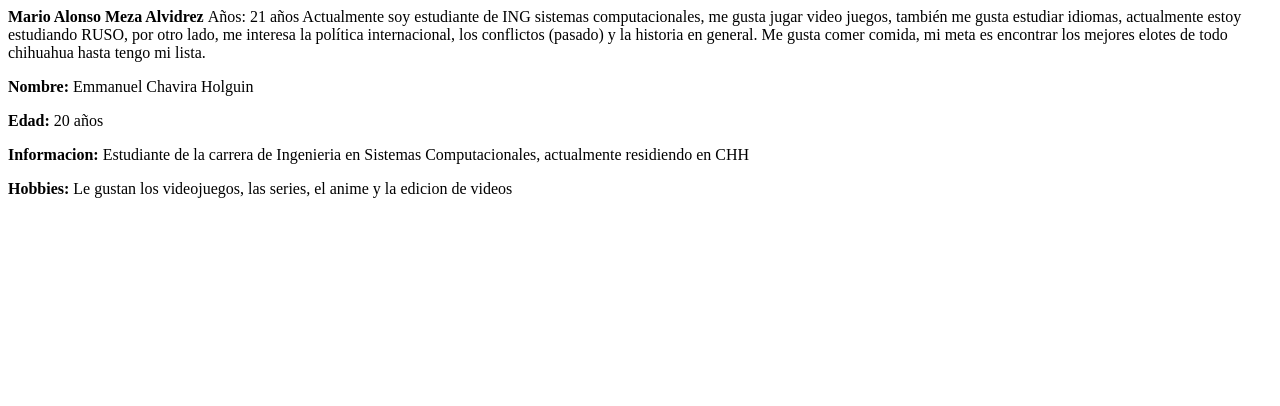
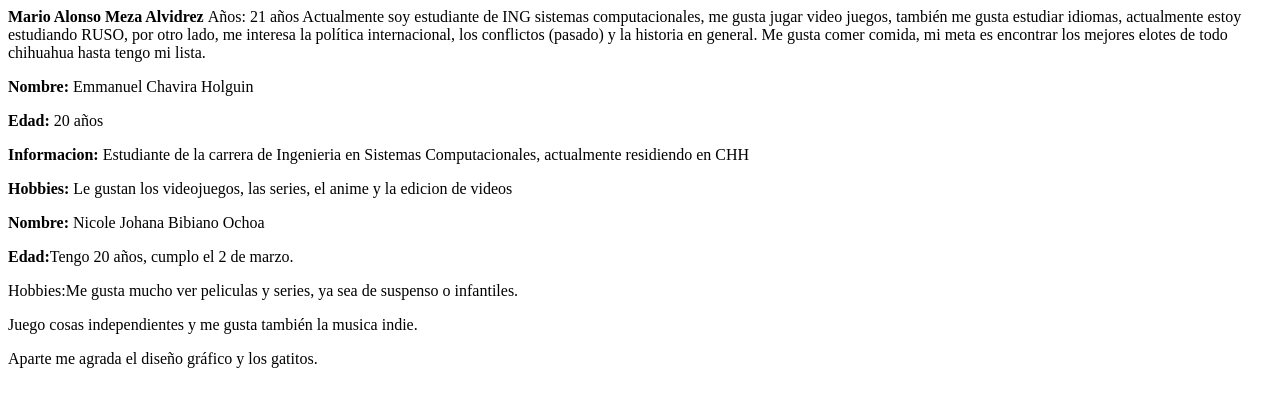
Before and after one commit to EmmanuelCHH/Practica-1, a plain HTML site: page Index.html in a window 1280 px wide. Drawn offline with Linux system fonts and the light colour scheme.

Commit message:
Update Index.html

```diff
--- a/Index.html
+++ b/Index.html
@@ -27,5 +27,12 @@
     <p><b>Hobbies:</b> Le gustan los videojuegos, las series, el anime y la edicion de videos</p>
     </div>
 
+    <div>
+    <p><b>Nombre:</b> Nicole Johana Bibiano Ochoa</b>
+    <p><b>Edad:</b>Tengo 20 años, cumplo el 2 de marzo.</p>
+    <p>Hobbies:Me gusta mucho ver peliculas y series, ya sea de suspenso o infantiles.</p>
+    <p>Juego cosas independientes y me gusta también la musica indie. </p>
+    <p>Aparte me agrada el diseño gráfico y los gatitos. </p>
+    </div>
 </body>
 </html>
```
